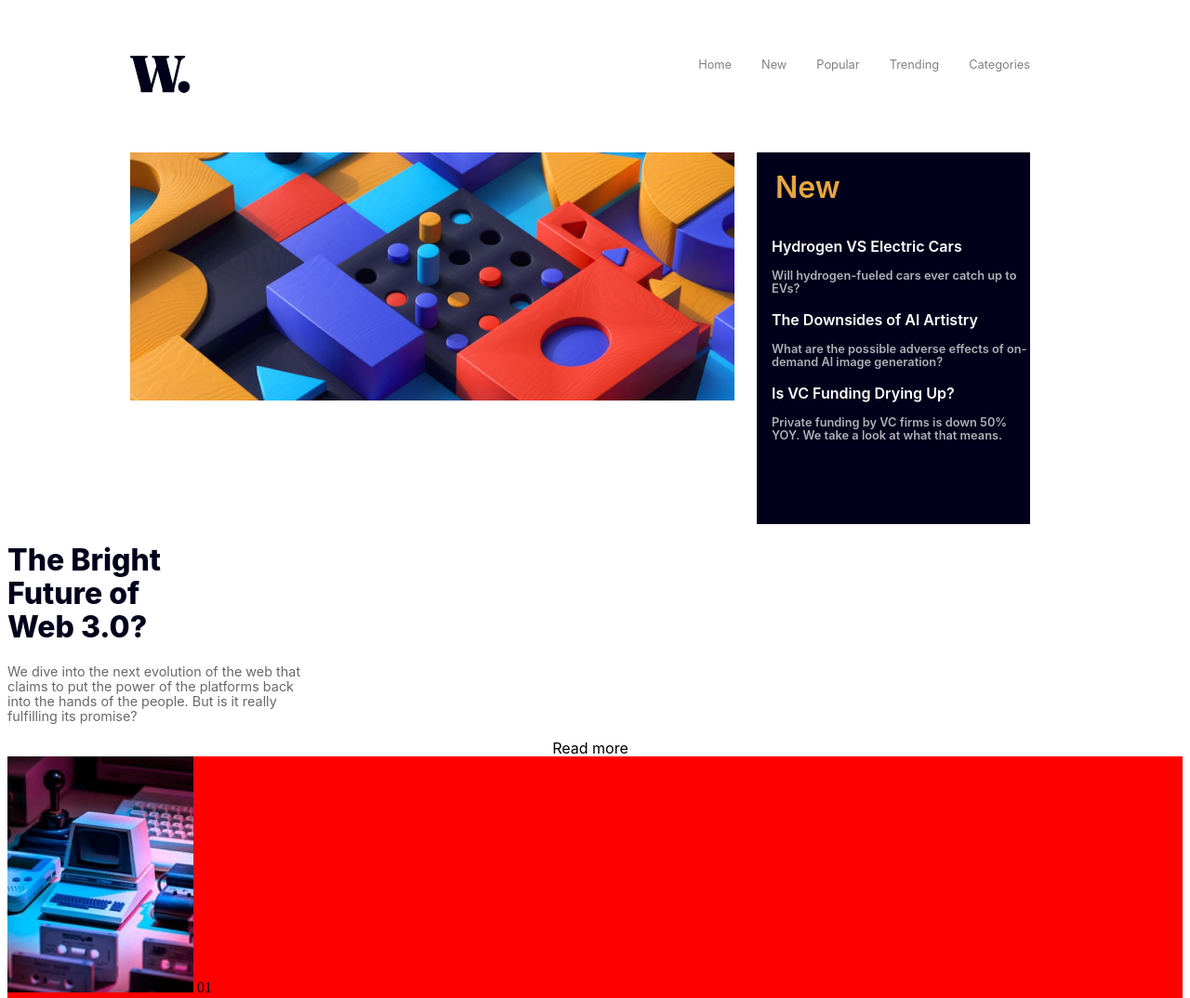
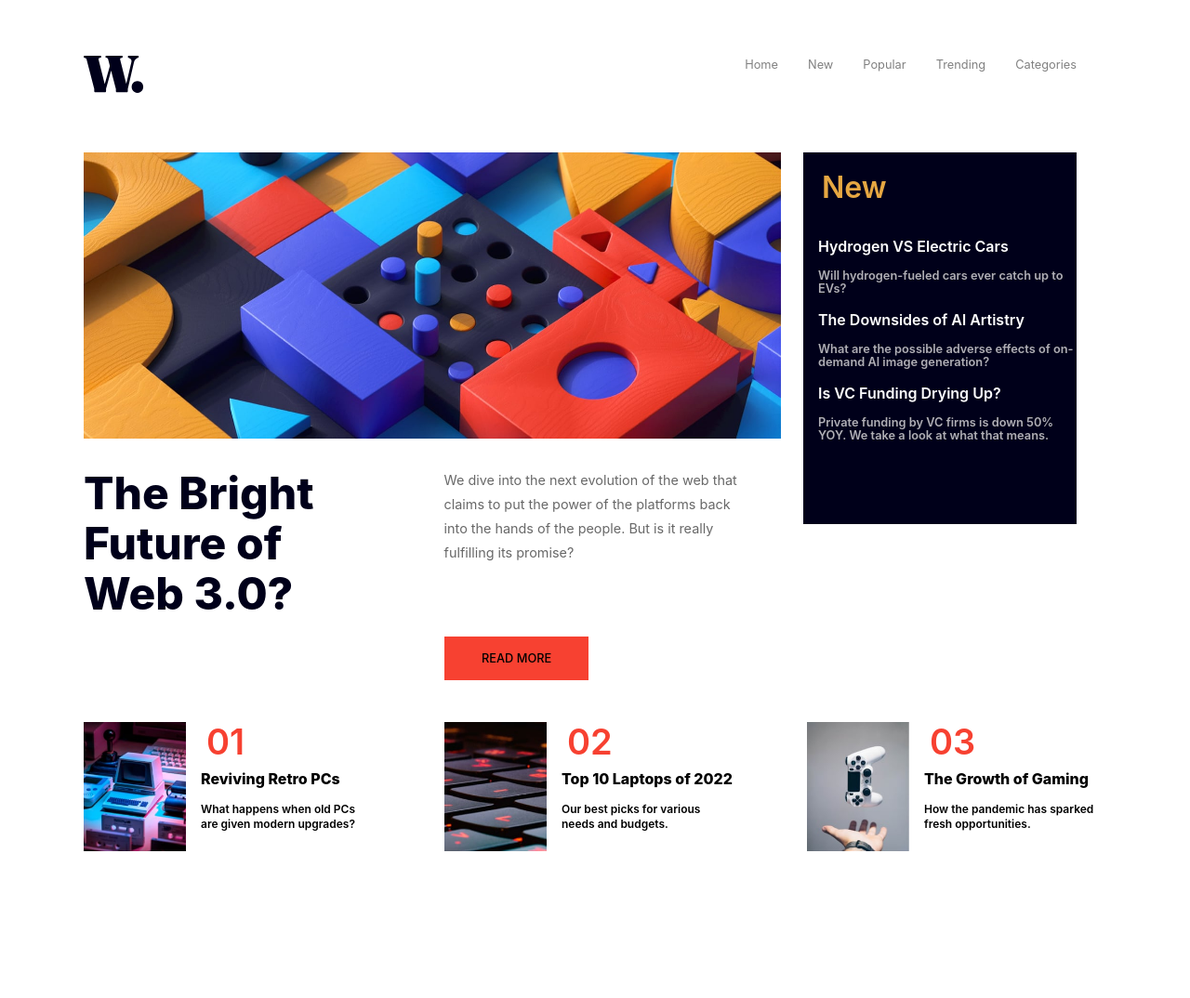
Before and after one commit to ToninJR/HomePage, a plain HTML site: page index.html in a window 1280 px wide. Shown: the top 1074 px of the page at 93% size. After the commit the page ends 976 px from the top, so only its background shows below. Drawn offline with Linux system fonts and the light colour scheme.

Commit message:
Finished Desktop page

```diff
--- a/index.html
+++ b/index.html
@@ -29,12 +29,17 @@
   </header>
 
   <main>
-    <div class="grid-responsive">
     <div class="main-content">
+      <div class="flex-content">
         <div class="introducao">
-          <div class="introducao-img">
           <img src="./img/image-web-3-desktop.jpg" alt="Peças Geométricas">
+          <div class="flex-introducao">
+            <h1 class="texto-titulo">The Bright<br /> Future of<br /> Web 3.0?</h1>
+            <p class="texto-paragrafo">We dive into the next evolution of the web that</br> claims to put the power of the platforms back</br> into the hands of the people. But is it really</br> fulfilling its promise?</p>
           </div>
+          <a class="botao" href="./">Read More</a>
+        </div>
+
         <div class="new-content">
           <div class="introducao-new">
             <h2 class="detalhe">New</h2>
@@ -47,28 +52,35 @@
           </div>
         </div>
       </div>
-      </div>
-      <h1 class="texto-titulo">The Bright<br /> Future of<br /> Web 3.0?</h1>
-      <p class="texto-paragrafo">We dive into the next evolution of the web that</br> claims to put the power of the platforms back</br> into the hands of the people. But is it really</br> fulfilling its promise?</p>
-      <a class="botao" href="./">Read more</a>
       <div class="lista">
         <div class="retro">
+          <div class="flex-lista">
+            <span>01</span>
             <img src="./img/image-retro-pcs.jpg" alt="Retro PCs">
-          <span>01</span>
+            <div class="flex-texto">
               <p>Reviving Retro PCs</p>
-          <p>What happens when old PCs are given modern upgrades?</p>
+              <p class="texto2">What happens when old PCs</br> are given modern upgrades?</p>
+            </div>
+          </div>
         </div>
         <div class="laptop">
+          <div class="flex-lista">
+            <span>02</span>
             <img src="./img/image-top-laptops.jpg" alt="Teclado de laptop">
-          <span>02</span>
+            <div class="flex-texto">
               <p>Top 10 Laptops of 2022</p>
-          <p>Our best picks for various needs and budgets.</p>
+              <p class="texto2">Our best picks for various</br> needs and budgets.</p>
+            </div>
+          </div>
         </div>
         <div class="growth">
+          <div class="flex-lista">
+            <span>03</span>
             <img src="./img/image-gaming-growth.jpg" alt="Controle de Console Branco">
-          <span>03</span>
+            <div class="flex-texto">
               <p>The Growth of Gaming</p>
-          <p>How the pandemic has sparked fresh opportunities.</p>
+              <p class="texto2">How the pandemic has sparked</br> fresh opportunities.</p>
+            </div>
           </div>
         </div>
       </div>
--- a/style.css
+++ b/style.css
@@ -1,7 +1,8 @@
 .header-content {
   display: flex;
   justify-content: space-between;
-  max-width: 1000px;
+  max-width: 1100px;
+  width: 100%;
   margin: 60px auto;
 }
 
@@ -39,65 +40,45 @@ nav ul a {
 }
 
 .main-content {
-  display: flex;
+  max-width: 1100px;
+  width: 100%;
   margin: 0 auto;
-  max-width: 1000px;
 }
 
-.introducao {
-  display: grid;
-  grid-template-columns: 650px 350px;
-  align-items: start;
+.flex-content {
+  display: flex;
 }
 
-.introducao-img {
+.introducao img {
   display: block;
-  width: 739px;
-  height: 0px;
-  padding: 0px;
-  margin: 0px;
-}
-
-.introducao-img img {
-  max-width: 100%;
-  width: 650px;
+  width: 750px;
   object-fit: cover;
 }
 
-.flex-texto {
+.flex-introducao {
   display: flex;
-  max-width: 739px;
+  gap: 140px;
 }
 
 .texto-titulo {
-  font: 800 2rem/1.125 "Inter", "Sans-Serif";
+  font: 800 3rem/1.125 "Inter", "Sans-Serif";
   color: #00001a;
 }
 
 .texto-paragrafo {
-  display: grid;
-  grid-column: 1;
-  margin: 16px auto;
-  font: 400 0.9rem/1.125 "Inter", "Sans-Serif";
+  margin-top: 32px;
+  font: 400 0.9rem/1.8 "Inter", "Sans-Serif";
   color: #686868;
-}
-
-.botao {
-  display: grid;
-  grid-column: 1;
-  justify-content: center;
-  margin-right: 10px;
 }
 
 .botao {
   text-decoration: none;
   color: black;
-  font: 400 1rem/1.125 "Inter", "Sans-Serif";
-}
-
-.new-content {
-  display: block;
-  width: 400px;
+  background: #f74131;
+  font: 500 0.8rem/1.125 "Inter", "Sans-Serif";
+  text-transform: uppercase;
+  margin-left: 388px;
+  padding: 16px 40px;
 }
 
 .introducao-new {
@@ -127,7 +108,63 @@ nav ul a {
 }
 
 .lista {
-  background: red;
+  display: flex;
+  max-width: 1100px;
+  width: 100%;
+  margin-top: 60px;
+  margin-bottom: 60px;
+}
+
+.lista img {
+  width: 110px;
+}
+
+.flex-lista {
+  display: flex;
+  align-items: center;
+}
+
+.flex-texto {
+  margin-top: 28px;
+}
+
+.flex-texto p {
+  font: 800 1rem/1.125 "Inter", "Sans-Serif";
+}
+
+.flex-texto .texto2 {
+  font-size: 12px;
+  width: 262px;
+  font-weight: 600;
+  line-height: 16px;
+}
+
+.retro {
+  position: relative;
+}
+
+.laptop {
+  position: relative;
+  width: 360px;
+}
+
+.growth {
+  margin-left: 30px;
+  position: relative;
+}
+
+.flex-lista p {
+  margin-left: 16px;
+  max-width: 100%;
+}
+
+span {
+  display: inline-block;
+  color: #f74131;
+  font: 600 38px/1.125 "Inter", "Sans-Serif";
+  position: absolute;
+  top: 0px;
+  left: 132px;
 }
 
 @media (max-width: 700px) {
```
Lines whose indentation alone changed are shown as unchanged.
